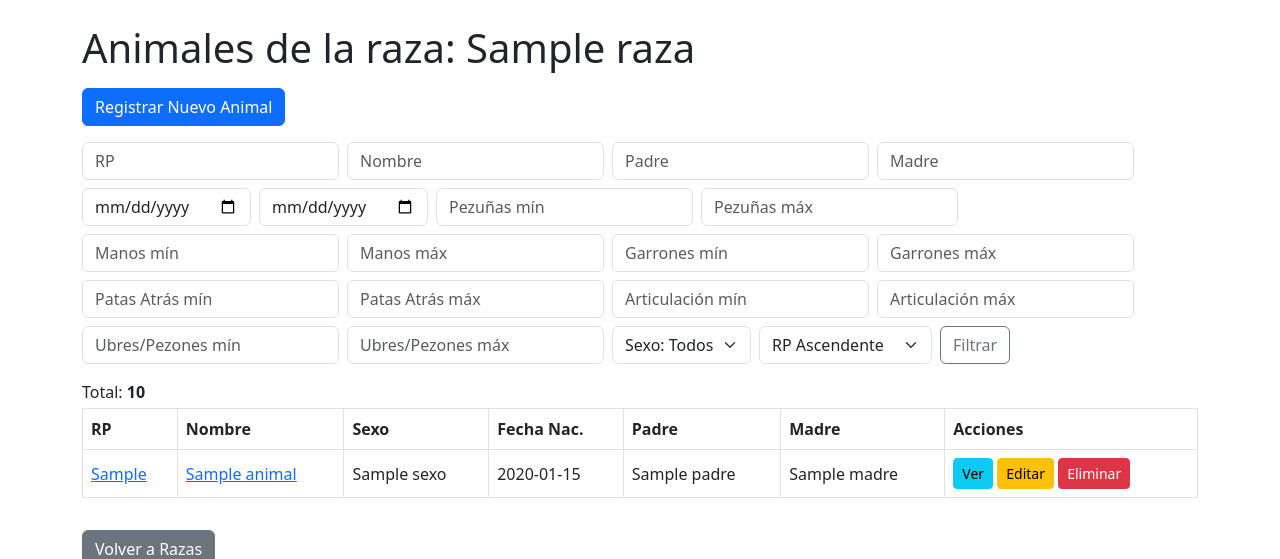
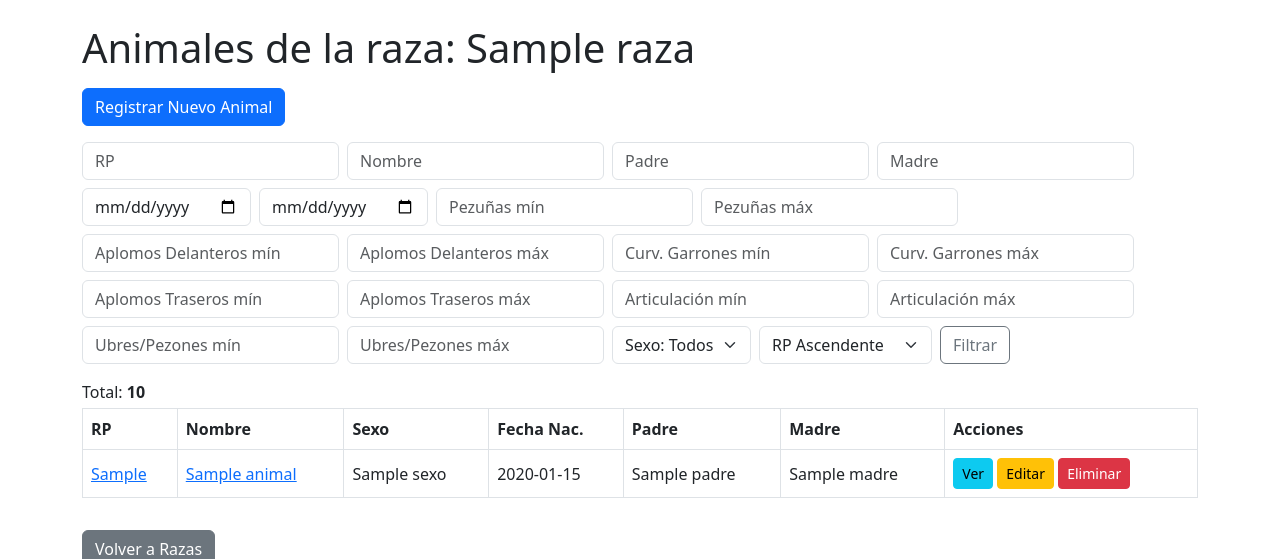
Before and after one commit to Fermin2107/Genetics, a Flask app: template templates/raza.html in a window 1280 px wide. Shown: the part 56-615 px from the top of the page. Run offline with Flask 3, Linux system fonts and the light colour scheme; tables that the repository leaves empty hold one stand-in row (values such as "Sample post"); the template is opened without the code that fills it: values that come from a table or form of the project are taken from there, most other values are stand-ins (such as "Sample title", 1, 10 or a date in 2020).

Commit message:
Update raza.html

```diff
--- a/templates/raza.html
+++ b/templates/raza.html
@@ -25,7 +25,7 @@
   <div class="col-auto">
     <input type="date" name="fecha_nac_max" class="form-control" placeholder="Fecha Nac. hasta" value="{{ request.args.get('fecha_nac_max', '') }}">
   </div>
-  <!-- Campos de rango: pezuñas, manos, garrones, patas_atras, articulacion, ubres_pezones -->
+  <!-- Campos de rango: pezuñas, ap_delanteros, curv_garrones, ap_traseros, articulacion, ubres_pezones -->
   <div class="col-auto">
     <input type="text" name="pezuñas_min" class="form-control" placeholder="Pezuñas mín" value="{{ request.args.get('pezuñas_min', '') }}">
   </div>
@@ -33,22 +33,22 @@
     <input type="text" name="pezuñas_max" class="form-control" placeholder="Pezuñas máx" value="{{ request.args.get('pezuñas_max', '') }}">
   </div>
   <div class="col-auto">
-    <input type="text" name="manos_min" class="form-control" placeholder="Manos mín" value="{{ request.args.get('manos_min', '') }}">
+    <input type="text" name="ap_delanteros_min" class="form-control" placeholder="Aplomos Delanteros mín" value="{{ request.args.get('ap_delanteros_min', '') }}">
   </div>
   <div class="col-auto">
-    <input type="text" name="manos_max" class="form-control" placeholder="Manos máx" value="{{ request.args.get('manos_max', '') }}">
+    <input type="text" name="ap_delanteros_max" class="form-control" placeholder="Aplomos Delanteros máx" value="{{ request.args.get('ap_delanteros_max', '') }}">
   </div>
   <div class="col-auto">
-    <input type="text" name="garrones_min" class="form-control" placeholder="Garrones mín" value="{{ request.args.get('garrones_min', '') }}">
+    <input type="text" name="curv_garrones_min" class="form-control" placeholder="Curv. Garrones mín" value="{{ request.args.get('curv_garrones_min', '') }}">
   </div>
   <div class="col-auto">
-    <input type="text" name="garrones_max" class="form-control" placeholder="Garrones máx" value="{{ request.args.get('garrones_max', '') }}">
+    <input type="text" name="curv_garrones_max" class="form-control" placeholder="Curv. Garrones máx" value="{{ request.args.get('curv_garrones_max', '') }}">
   </div>
   <div class="col-auto">
-    <input type="text" name="patas_atras_min" class="form-control" placeholder="Patas Atrás mín" value="{{ request.args.get('patas_atras_min', '') }}">
+    <input type="text" name="ap_traseros_min" class="form-control" placeholder="Aplomos Traseros mín" value="{{ request.args.get('ap_traseros_min', '') }}">
   </div>
   <div class="col-auto">
-    <input type="text" name="patas_atras_max" class="form-control" placeholder="Patas Atrás máx" value="{{ request.args.get('patas_atras_max', '') }}">
+    <input type="text" name="ap_traseros_max" class="form-control" placeholder="Aplomos Traseros máx" value="{{ request.args.get('ap_traseros_max', '') }}">
   </div>
   <div class="col-auto">
     <input type="text" name="articulacion_min" class="form-control" placeholder="Articulación mín" value="{{ request.args.get('articulacion_min', '') }}">
```
